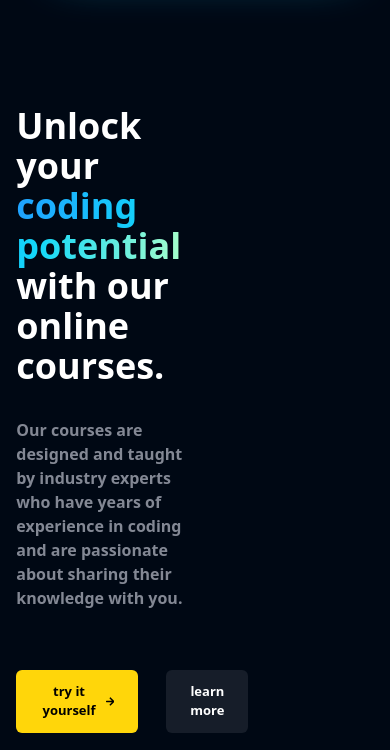
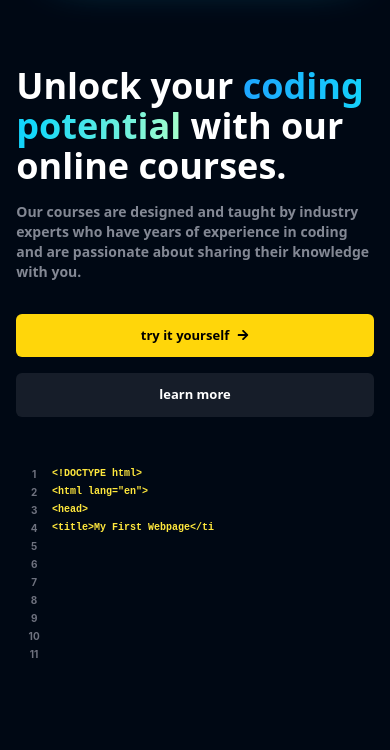
Before and after one commit to nikpatil7/MindForgeCodeX, a React (Create React App) app: page / in a window 390 px wide. Shown: the part 818-1568 px from the top of the page. Built offline with nearby package versions, Linux system fonts and the light colour scheme.

Commit message:
Make CodeBlocks  responsive

```diff
--- a/src/components/core/HomePage/CodeBlocks.jsx
+++ b/src/components/core/HomePage/CodeBlocks.jsx
@@ -1,6 +1,5 @@
 import React from 'react'
 import CTAButton from '../HomePage/Button'
-// import HighlightText from './HighlightText'
 import { FaArrowRight } from 'react-icons/fa'
 import { TypeAnimation } from 'react-type-animation'
 
@@ -8,51 +7,45 @@ const CodeBlocks = ({
   position, heading, subheading, ctabtn1, ctabtn2, codeblock, backgroundGradient, codeColor
 }) => {
   return (
-    <div className={`flex ${position} flex-col my-20 justify-between lg:gap-10 gap-10`}>
+    <div className={`flex ${position} flex-col lg:flex-row my-10 sm:my-16 lg:my-20 justify-between gap-8 lg:gap-10`}>
 
-      {/* Section 1 */}
-      <div className="w-[50%] lg:w-[50%] flex flex-col gap-8 ">
+      {/* Section 1 - Content */}
+      <div className="w-full lg:w-[50%] flex flex-col gap-4 sm:gap-6 lg:gap-8">
         {heading}
 
-        <div className="text-richblack-300 font-bold">{subheading}</div>
+        <div className="text-richblack-300 font-bold text-sm sm:text-base">
+          {subheading}
+        </div>
 
-        <div className="flex gap-7 mt-7">
+        <div className="flex flex-col sm:flex-row gap-4 sm:gap-7 mt-4 sm:mt-7">
           <CTAButton active={ctabtn1.active} linkto={ctabtn1.linkto}>
-            <div className="flex gap-2 items-center">
+            <div className="flex gap-2 items-center justify-center sm:justify-start w-full sm:w-auto">
               {ctabtn1.btnText}
-              <FaArrowRight />
+              <FaArrowRight className="text-xs sm:text-sm" />
             </div>
           </CTAButton>
 
           <CTAButton active={ctabtn2.active} linkto={ctabtn2.linkto}>
-            {ctabtn2.btnText}
+            <div className="text-center sm:text-left w-full sm:w-auto">
+              {ctabtn2.btnText}
+            </div>
           </CTAButton>
         </div>
       </div>
 
-      {/*Section 2*/}
-      <div className=" h-fit code-border flex flex-row text-[10px] sm:text-sm leading-[18px] sm:leading-6 relative w-[100%] py-4 lg:w-[500px]">
-      {backgroundGradient}
+      {/* Section 2 - Code Block */}
+      <div className="w-full lg:w-[50%] h-fit code-border flex flex-row text-[10px] sm:text-sm leading-[18px] sm:leading-6 relative py-4">
+        {backgroundGradient}
 
-        {/*todo:-> BG gradient*/}
+        {/* Line Numbers */}
         <div className="text-center flex flex-col w-[10%] select-none text-richblack-400 font-inter font-bold">
-          <p>1</p>
-          <p>2</p>
-          <p>3</p>
-          <p>4</p>
-          <p>5</p>
-          <p>6</p>
-          <p>7</p>
-          <p>8</p>
-          <p>9</p>
-          <p>10</p>
-          <p>11</p>
+          {[1, 2, 3, 4, 5, 6, 7, 8, 9, 10, 11].map((num) => (
+            <p key={num}>{num}</p>
+          ))}
         </div>
 
-        {/* Codes */}
-        <div
-          className={`w-[90%] flex flex-col gap-2 font-bold font-mono ${codeColor} pr-2`}
-        >
+        {/* Code Content */}
+        <div className={`w-[90%] flex flex-col gap-2 font-bold font-mono ${codeColor} pr-2`}>
           <TypeAnimation
             sequence={[codeblock, 2000, ""]}
             repeat={Infinity}
@@ -64,7 +57,6 @@ const CodeBlocks = ({
             omitDeletionAnimation={true}
           />
         </div>
-
       </div>
     </div>
   );
```
